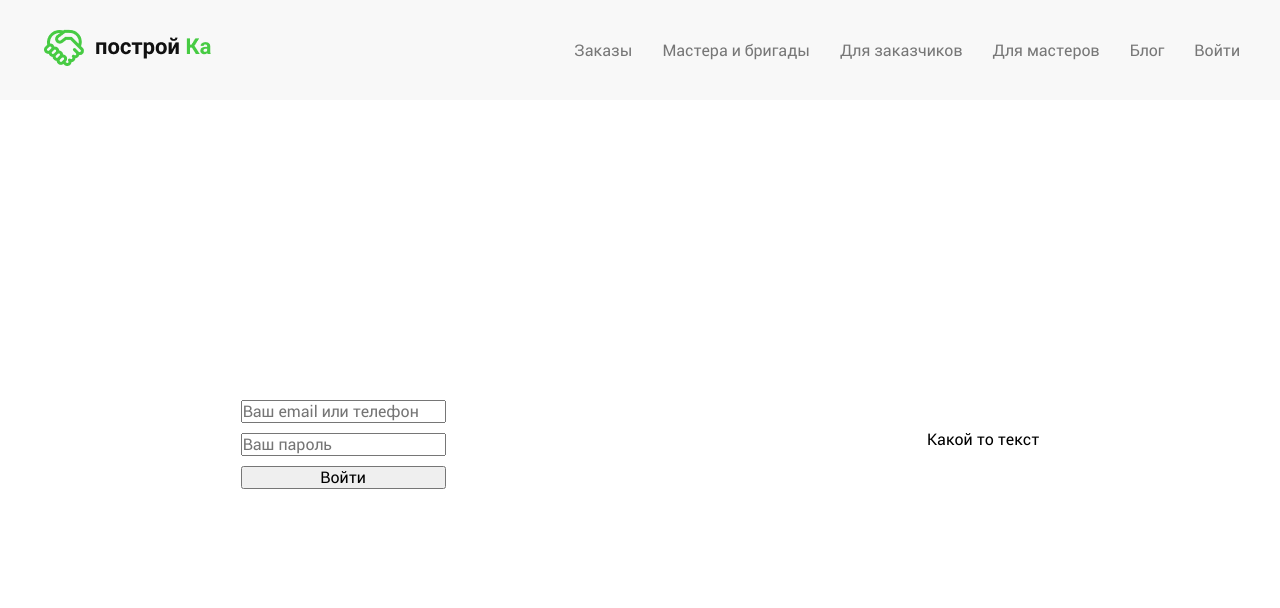
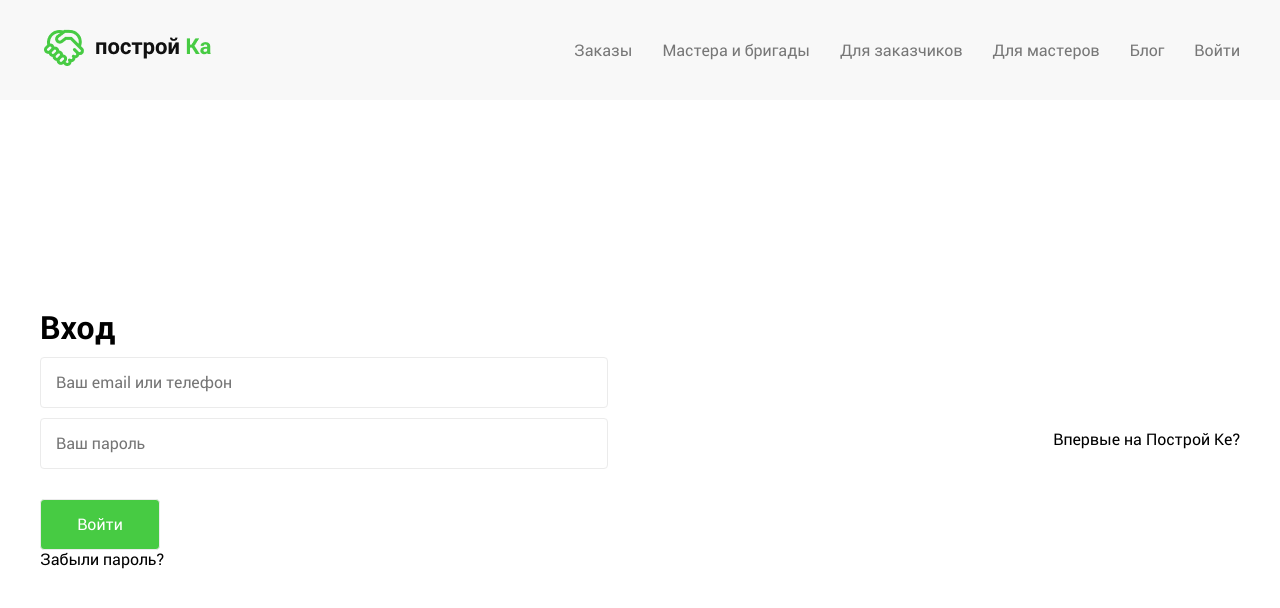
Before and after one commit to itartpro/postroyka-webapp, a Next.js app: page /login in a window 1280 px wide. Shown: the top 608 px of the page. Built offline with nearby package versions, Linux system fonts and the light colour scheme; no server answers.

Commit message:
comment→login

```diff
--- a/components/public/login.js
+++ b/components/public/login.js
@@ -5,7 +5,9 @@ import {useRouter} from 'next/router';
 import {WsContext} from 'context/WsProvider';
 import {validateEmailPhoneInput} from "libs/email-phone-input";
 
+
 export const Login = () => {
+
     const { register, handleSubmit, formState: {errors} } = useForm();
     const { request, wsMsg, verifiedJwt } = useContext(WsContext);
     const router = useRouter();
--- a/pages/login.js
+++ b/pages/login.js
@@ -1,13 +1,33 @@
 import PublicLayout from "components/public/public-layout";
 import {Login as LoginComponent} from "components/public/login";
+import css from 'styles/login.module.css';
 
 const Login = () => {
     return (
         <PublicLayout>
-            <main className={`row center`}>
-                <LoginComponent/>
-                <p>Какой то текст</p>
+
+            <main className={`row bet max center`}>
+                <div>
+                    <h1>Вход</h1>
+                    <LoginComponent/>
+                    <p className={css.p1}><a href="https://www.google.ru/">Забыли пароль?</a></p>
+                </div>
+                <p>Впервые на Построй Ке?</p>
             </main>
+            {/*<style jsx global>{`*/}
+            {/*    // main {*/}
+            {/*    //     position: relative;*/}
+            {/*    // } */}
+            {/*    // main > p {*/}
+            {/*    //     position: absolute;  */}
+            {/*    // }*/}
+            {/*    // h1 {*/}
+            {/*    //     margin-bottom: 15px*/}
+            {/*    // }*/}
+            {/*    // p {*/}
+            {/*    //     color: red  */}
+            {/*    // }*/}
+            {/*`}</style>*/}
         </PublicLayout>
     )
 }
--- a/styles/forms.module.css
+++ b/styles/forms.module.css
@@ -4,24 +4,44 @@
 }
 
 .form input, .form select {
-    font-size: 1rem
+    font-size: 1rem;
+}
+
+.form input[type=text] {
+    margin-top: 10px;
+    border: 1px solid #EBEBEB;
+    border-radius: 4px;
+    padding: 15px 350px 15px 15px;
+}
+
+.form input[type=submit] {
+    margin-top: 30px;
+    border-radius: 4px;
+    color: white;
+    padding: 15px;
+    max-width: 120px;
+    background: #47CB43;
 }
 
 .form input, .radios {
-    margin-top: 10px
+    margin-top: 10px;
+    border: 1px solid #EBEBEB;
+    border-radius: 4px;
+    padding: 15px 350px 15px 15px;
 }
 
-.radios input {
-    margin: 0 0 0 5px
-}
 
-.radios label {
-    margin-left: 20px;
-    cursor: pointer
-}
+/*.radios input {*/
+/*    margin: 0 0 0 5px;*/
+/*}*/
 
-.select select {
-    margin-right: 15px;
-    min-width: 60px;
-    cursor: pointer
-}
+/*.radios label {*/
+/*    margin-left: 20px;*/
+/*    cursor: pointer;*/
+/*}*/
+
+/*.select select {*/
+/*    margin-right: 15px;*/
+/*    min-width: 60px;*/
+/*    cursor: pointer*/
+/*}*/
--- /dev/null
+++ b/styles/login.module.css
@@ -0,0 +1,3 @@
+.p1 {
+    font-size: 1rem;
+}
```
